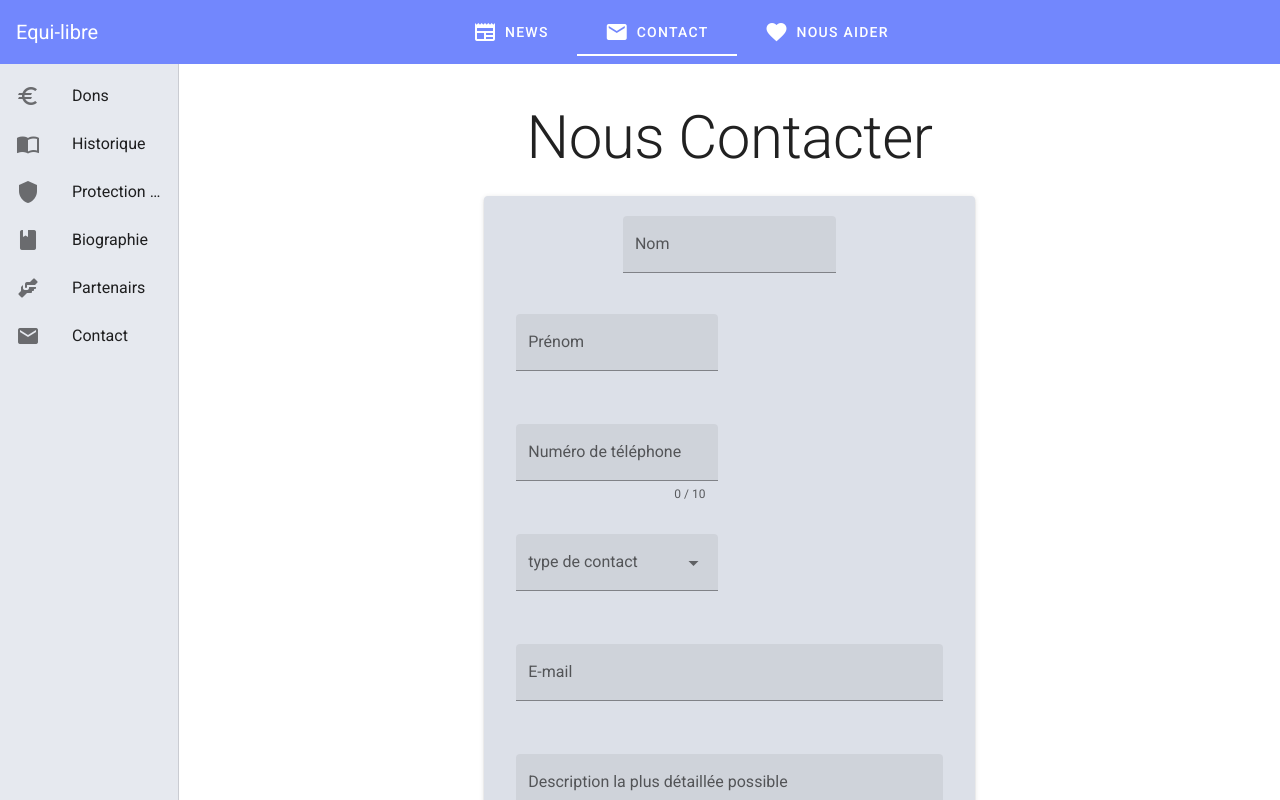
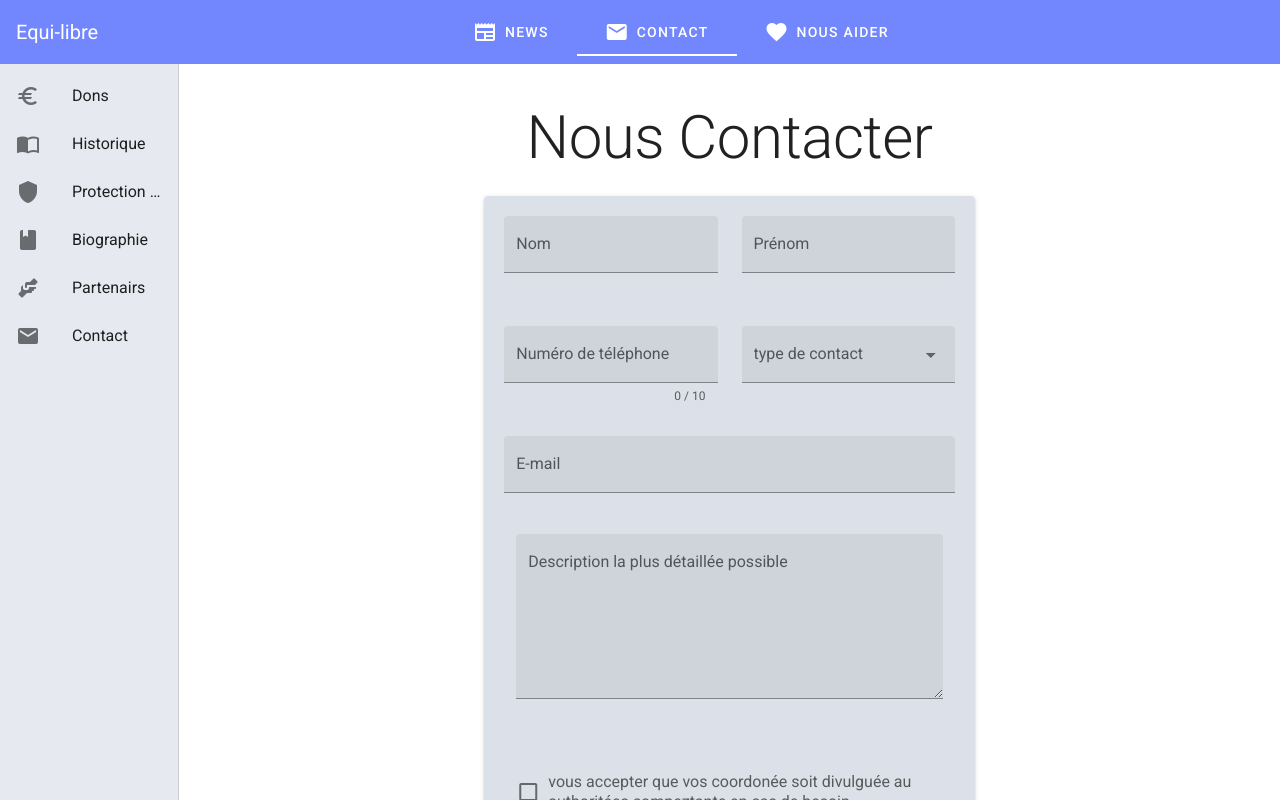
Before and after one commit to MatBat30/site-asso-equi-libre, a Nuxt app: page /contact in a window 1280 px wide. Shown: the top 800 px of the page. Built offline with nearby package versions, Linux system fonts and the light colour scheme.

Commit message:
contact aligner M

```diff
--- a/pages/contact.vue
+++ b/pages/contact.vue
@@ -20,10 +20,8 @@
       <validation-provider
           v-slot="{ errors }"
           name="Name"
-          rules="required|max:10"
+          rules="required"
       >
-<!--          rules="required|max:100"-->
-<!--      >-->
         <v-text-field
             v-model="Nom"
             :error-messages="errors"
@@ -33,7 +31,7 @@
         ></v-text-field>
       </validation-provider>
       </v-col>
-        </v-row>
+
       <v-col cols="6">
       <validation-provider
           v-slot="{ errors }"
@@ -49,6 +47,9 @@
         ></v-text-field>
       </validation-provider>
       </v-col>
+      </v-row>
+
+        <v-row justify="center">
         <v-col cols="6">
         <validation-provider
           v-slot="{ errors }"
@@ -101,6 +102,7 @@
         ></v-text-field>
       </validation-provider>
         </v-col>
+        </v-row>
         <v-col cols="12">
         <validation-provider
             v-slot="{ errors }"
@@ -143,14 +145,14 @@
         submit
       </v-btn>
         </v-col>
-<!--      </v-row>-->
       </v-card>
     </form>
   </validation-observer>
       </v-col>
-    </v-row>
   </v-container>
 </template>
+
+
 <script>
 import {required, digits, email, max, regex} from 'vee-validate/dist/rules'
 import {extend, ValidationObserver, ValidationProvider, setInteractionMode} from 'vee-validate'
```
